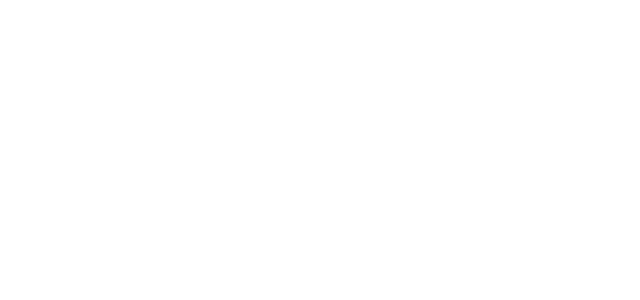
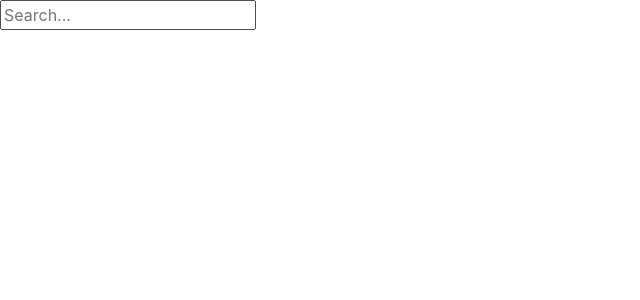
Before and after one commit to hhenriques1999/ReactSelfCrashLearning, a React (Create React App) app in the folder reactselfcrashlearning/: page / in a window 1280 px wide. Shown: the top 300 px of the page, without its empty margins (0-640 px from the left). Built offline with nearby package versions, Linux system fonts and the light colour scheme.

Commit message:
Event Handling - Part 2
Debouncing!

```diff
--- a/reactselfcrashlearning/src/App.js
+++ b/reactselfcrashlearning/src/App.js
@@ -1,11 +1,24 @@
 import './App.css';
 import React, { useEffect, useState } from 'react';
 
+let debounceTimer;
+
 // This component is the main app's component and should really only include the header, footer and content (child components)
 function App() {
+  const [query, setQuery] = useState('');
+
+  const handleSearch = (e) => {
+    const searchText = e.target.value;
+
+    clearTimeout(debounceTimer);
+
+    debounceTimer = setTimeout(() => {
+      setQuery(searchText);
+    }, 300);
+  }
+
   return (
-    <>
-    </>
+    <input type="text" placeholder='Search...' onChange={handleSearch}></input>
   );
 }
 
```
